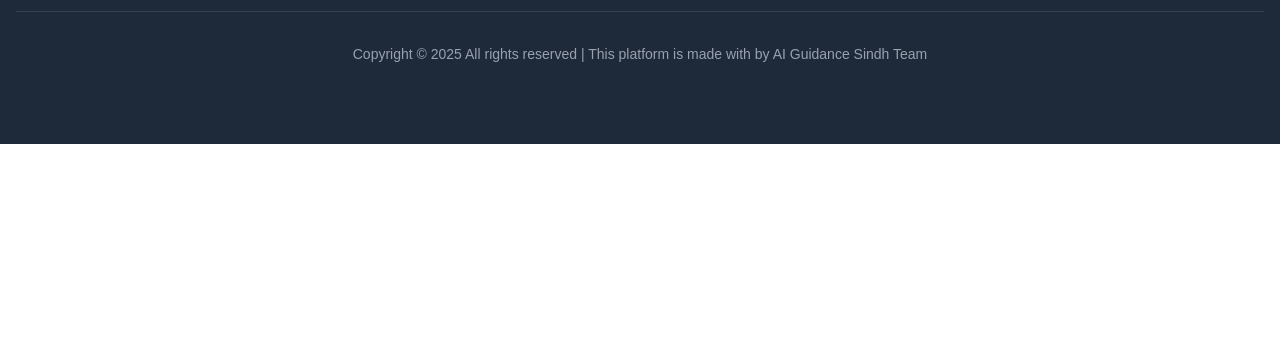
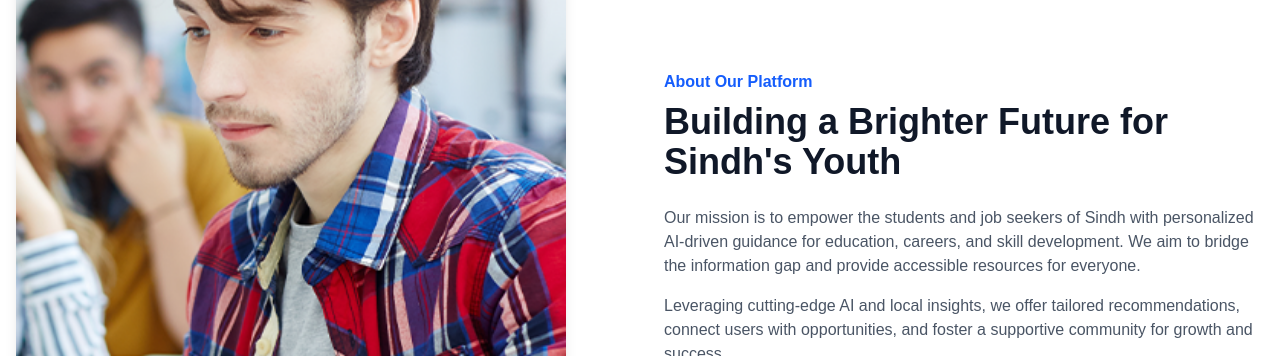
Before and after one commit to Irfanaliqureshi/final_projects, a Next.js app in the folder frontend/: page / in a window 1280 px wide. Shown: the part 3684-4040 px from the top of the page. Before the commit the page ends 3828 px from the top, so only its background shows below. Built offline with nearby package versions, Linux system fonts and the light colour scheme.

Commit message:
Add AboutSection back to homepage

```diff
--- a/frontend/src/app/page.tsx
+++ b/frontend/src/app/page.tsx
@@ -3,7 +3,7 @@ import HeroSection from "@/components/HeroSection";
 import CategoriesSection from "@/components/CategoriesSection";
 import CountDownSection from "@/components/CountDownSection";
 import PopularSubjects from "@/components/PopularSubjects";
-// import AboutSection from "@/components/AboutSection";
+import AboutSection from "@/components/AboutSection";
 // import ServicesSection from "@/components/ServicesSection";
 // import TestimonialSection from "@/components/TestimonialSection";
 // import TeamSection from "@/components/TeamSection";
@@ -18,7 +18,7 @@ export default function Home() {
       <CategoriesSection />
       <CountDownSection />
       <PopularSubjects />
-      {/* <AboutSection /> */}
+      <AboutSection />
       {/* <ServicesSection /> */}
       {/* <TestimonialSection /> */}
       {/* <TeamSection /> */}
```
